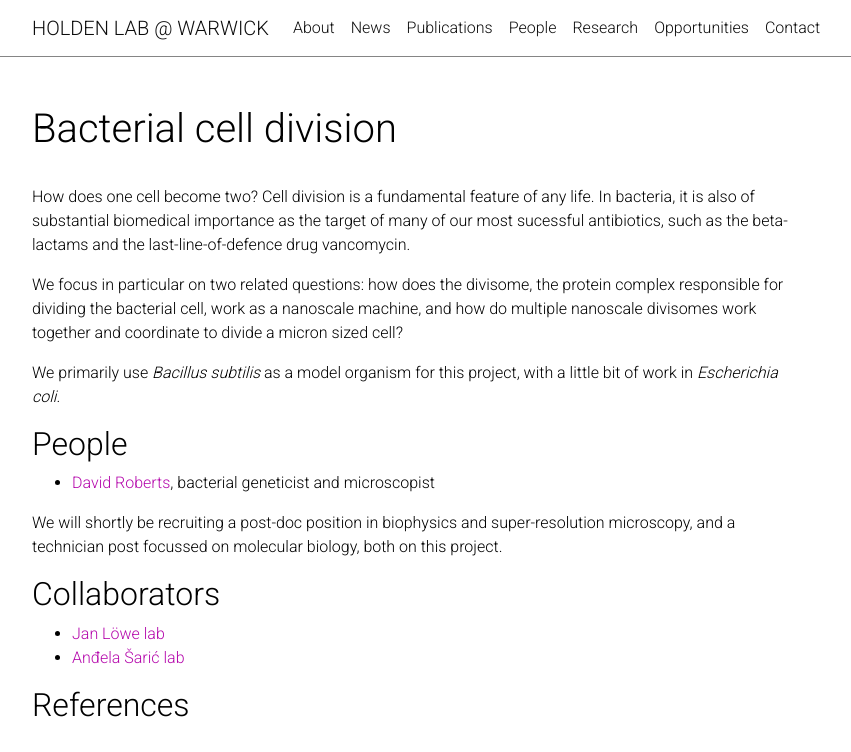
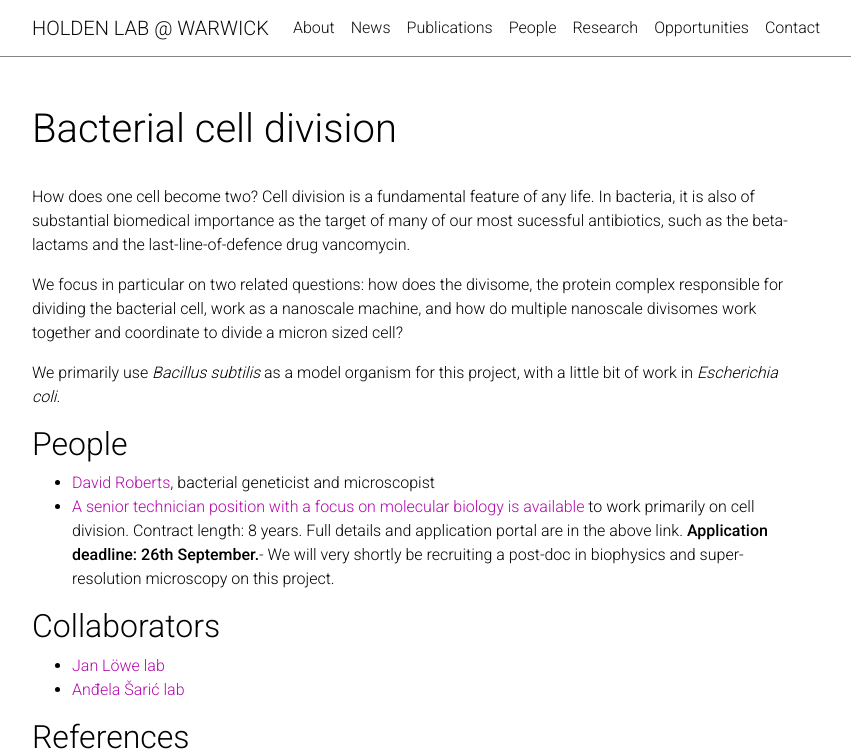
Before and after one commit to HoldenLab/holdenlab.github.io, a Jekyll site: the page built from _projects/research_celldiv.md, in a window 1280 px wide and 958 px high, cut to the strip 0-752 px from the top of the window. Shown: the whole strip, without its empty margins (223-1074 px from the left). Built offline with Jekyll 4.4.1, drawn with Linux system fonts in a browser that asks for light colours; comment, search, counter and statistics services are not loaded; a style sheet for code colours, icons or effects is not loaded.

Commit message:
Update to jobs

```diff
--- a/_projects/research_celldiv.md
+++ b/_projects/research_celldiv.md
@@ -15,8 +15,8 @@
 
 ## People
 - [David Roberts](projects/roberts_david/), bacterial geneticist and microscopist
+- [A senior technician position with a focus on molecular biology is available](https://warwick-careers.tal.net/vx/lang-en-GB/mobile-0/appcentre-1/brand-4/user-11595/xf-287774c8e052/candidate/so/pm/1/pl/3/opp/229-Senior-Research-Technician-107972-0823/en-GB) to work primarily on cell division. Contract length: 8 years. Full details and application portal are in the above link. **Application deadline: 26th September.**- We will very shortly be recruiting a post-doc in biophysics and super-resolution microscopy on this project.
 
-We will shortly be recruiting a post-doc position in biophysics and super-resolution microscopy, and a technician post focussed on molecular biology, both on this project.
 
 ## Collaborators
 - [Jan Löwe lab](https://www2.mrc-lmb.cam.ac.uk/groups/JYL/)
```
Also changed, not shown: _projects/research_microscopysoftware.md (+1 -1 lines).
